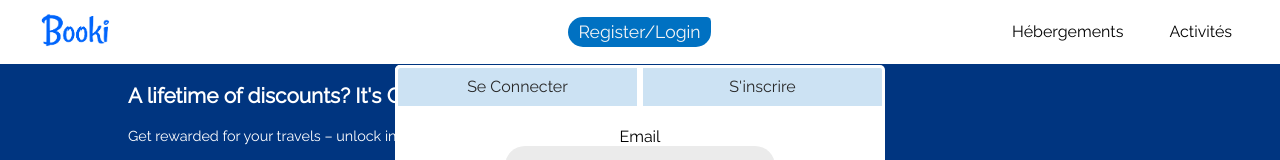
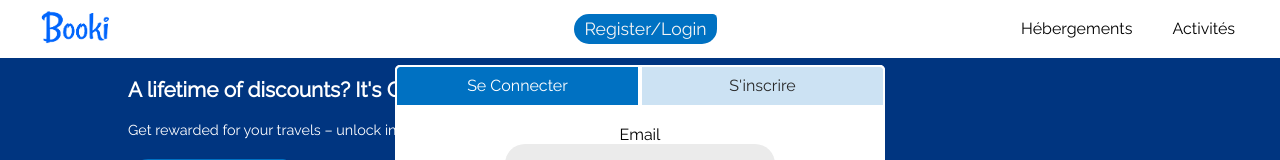
Before and after one commit to JeremyB257/7--Booking-App-React---NodeJs---MongoDB---Express, a React (Create React App) app in the folder client/: page / in a window 1280 px wide. Both pictures are taken after a click on the button "Register/Login". Shown: the top 160 px of the page. Built offline with nearby package versions, Linux system fonts and the light colour scheme; no server answers.

Commit message:
change log & navbar style

```diff
--- a/client/src/components/navbar/navbar.css
+++ b/client/src/components/navbar/navbar.css
@@ -24,12 +24,12 @@ header {
 }
 
 .nav ul li a:hover {
-  color: blue;
-  border-top: 3px solid blue;
+  color: var(--color-2);
+  border-top: 3px solid var(--color-2);
 }
 
 .nav ul li a {
-  padding: 17px 0 0 0;
+  padding: 19px 0 0 0;
 }
 
 @media screen and (max-width: 768px) {
@@ -112,6 +112,7 @@ header {
   color: var(--black);
   background: rgb(0, 113, 194, 20%);
   background-clip: padding-box;
+  border: 2px solid white;
 }
 @media screen and (max-width: 550px) {
   .form-container ul li {
@@ -126,24 +127,14 @@ header {
 .form-container ul li:nth-child(2) {
   border-radius: 0 5px 0 0;
 }
-.active-btn {
-  background: var(--color-2);
-  color: var(--white);
-  border: 3px solid white;
+#login.active-btn,
+#register.active-btn {
+  background-color: var(--color-2);
+  color: white;
 }
-li:not(.active-btn) {
-  border: 3px solid transparent;
-}
-li:not(.active-btn):hover {
-  background: var(--white);
-  color: var(--color-2);
-  border: 3px solid var(--color-2);
-}
-
 form input {
   padding: 14px 20px;
   margin: 0;
   font-size: 1.2rem;
-
   border-radius: 20px;
 }
```
Also changed, not shown: client/src/pages/login/LogPage.jsx (added, +17 -0 lines).
